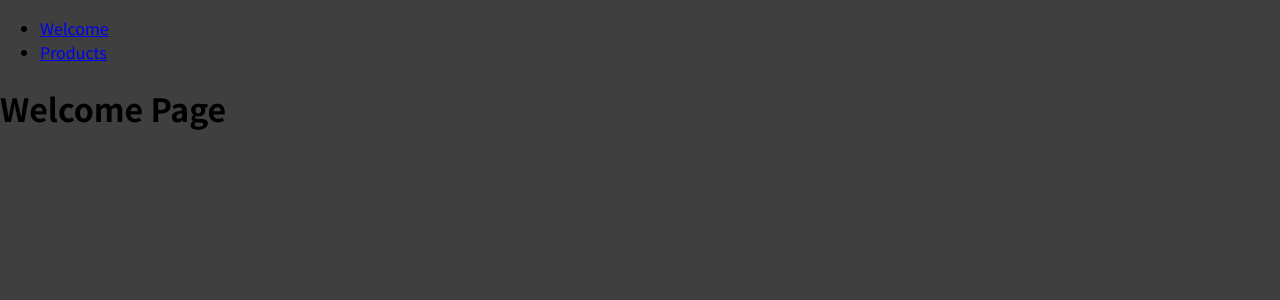
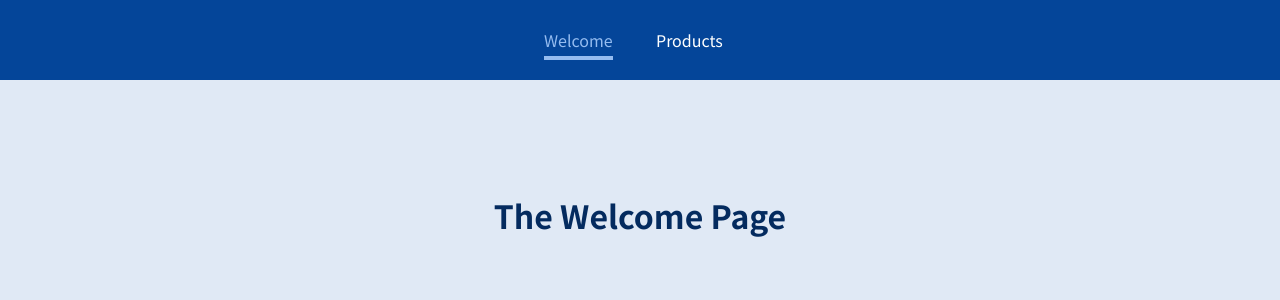
Before and after one commit to allwinandrews/react-routing, a JavaScript app: page /welcome in a window 1280 px wide. Shown: the top 300 px of the page. Built offline with nearby package versions, Linux system fonts and the light colour scheme.

Commit message:
Uses Dynamic Route Params such as productId

```diff
--- a/src/App.js
+++ b/src/App.js
@@ -2,20 +2,30 @@
 
 import Welcome from "./pages/Welcome";
 import Products from "./pages/Products";
+import ProductDetail from "./pages/ProductDetail";
 import MainHeader from "./components/MainHeader";
 
 function App() {
   return (
     <div>
       <MainHeader />
+      <main>
         <Route path="/welcome">
           <Welcome />
         </Route>
         <Route path="/products">
           <Products />
         </Route>
+        <Route path="/product-detail/:productId">
+          <ProductDetail />
+        </Route>
+      </main>
     </div>
   );
 }
 
 export default App;
+
+// our-domain.com/welcome => Welcome Component
+// our-domain.com/products => Products Component
+// our-domain.com/product-detail/:productId => ProductDetail Component
--- a/src/components/MainHeader.js
+++ b/src/components/MainHeader.js
@@ -1,17 +1,25 @@
-import { Link } from "react-router-dom";
+import { NavLink } from 'react-router-dom';
+
+import classes from './MainHeader.module.css';
 
 const MainHeader = () => {
   return (
+    <header className={classes.header}>
       <nav>
         <ul>
           <li>
-          <Link to="/welcome">Welcome</Link>
+            <NavLink activeClassName={classes.active} to='/welcome'>
+              Welcome
+            </NavLink>
           </li>
           <li>
-          <Link to="/products">Products</Link>
+            <NavLink activeClassName={classes.active} to='/products'>
+              Products
+            </NavLink>
           </li>
         </ul>
       </nav>
+    </header>
   );
 };
 
--- /dev/null
+++ b/src/components/MainHeader.module.css
@@ -0,0 +1,38 @@
+.header {
+  width: 100%;
+  height: 5rem;
+  background-color: #044599;
+  padding: 0 10%;
+}
+
+.header nav {
+  height: 100%;
+}
+
+.header ul {
+  height: 100%;
+  list-style: none;
+  display: flex;
+  padding: 0;
+  margin: 0;
+  align-items: center;
+  justify-content: center;
+}
+
+.header li {
+  margin: 0 1rem;
+  width: 5rem;
+}
+
+.header a {
+  color: white;
+  text-decoration: none;
+}
+
+.header a:hover,
+.header a:active,
+.header a.active {
+  color: #95bcf0;
+  padding-bottom: 0.25rem;
+  border-bottom: 4px solid #95bcf0;
+}
--- a/src/index.css
+++ b/src/index.css
@@ -10,5 +10,17 @@
 
 body {
   margin: 0;
-  background-color: #3f3f3f;
+  background-color: #e0e9f5;
 }
+
+main {
+  margin-top: 7rem;
+  text-align: center;
+}
+
+h1,
+h2,
+h3,
+p {
+  color: #042b5f;
+}
--- /dev/null
+++ b/src/pages/ProductDetail.js
@@ -0,0 +1,9 @@
+const ProductDetail = () => {
+  return (
+    <section>
+      <h1>Product Detail</h1>
+    </section>
+  );
+};
+
+export default ProductDetail;
--- a/src/pages/Products.js
+++ b/src/pages/Products.js
@@ -1,7 +1,14 @@
-import React from "react";
-
 const Products = () => {
-  return <h1>Products Page</h1>;
+  return (
+    <section>
+      <h1>The Products Page</h1>
+      <ul>
+        <li>Book</li>
+        <li>Carpet</li>
+        <li>Online Course</li>
+      </ul>
+    </section>
+  );
 };
 
 export default Products;
--- a/src/pages/Welcome.js
+++ b/src/pages/Welcome.js
@@ -1,7 +1,5 @@
-import React from "react";
-
 const Welcome = () => {
-  return <h1>Welcome Page</h1>;
+  return <h1>The Welcome Page</h1>;
 };
 
 export default Welcome;
```
Also changed, not shown: src/index.js (+5 -5 lines). Lines whose indentation alone changed are shown as unchanged.
